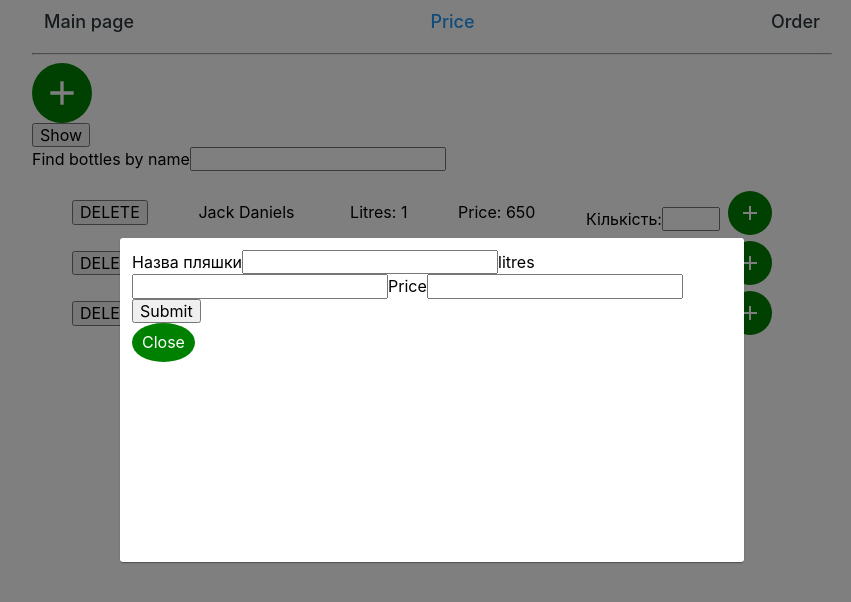
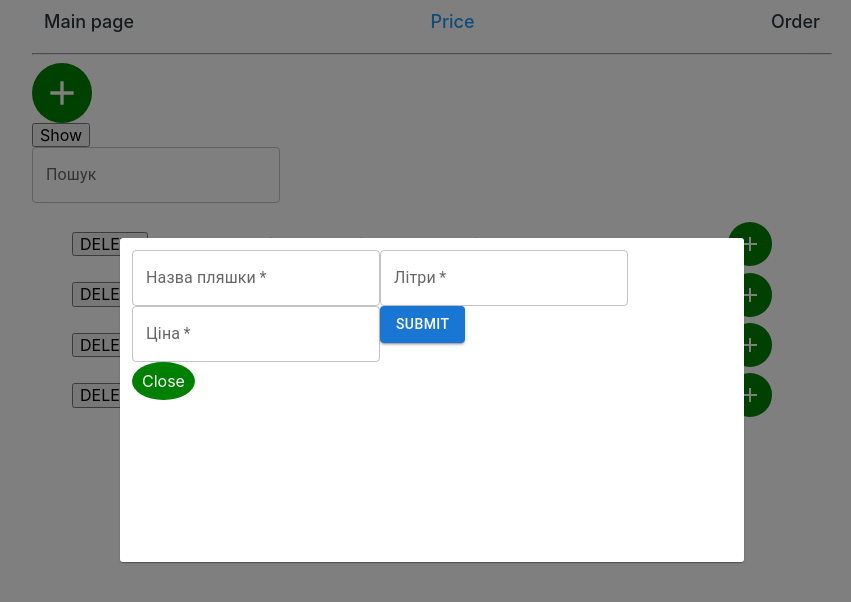
Before and after one commit to RomanPalna/findmybottle-app, a React (Create React App) app: page /price in a window 1280 px wide. Both pictures are taken after a click on the button 270 px from the left and 92 px from the top of the page. Shown: the top 602 px of the page, without its empty margins (208-1059 px from the left). Built offline with nearby package versions, Linux system fonts and the light colour scheme; data requests are answered from the project's data file.

Commit message:
inputs are fixed, add requirements

```diff
--- a/package.json
+++ b/package.json
@@ -4,6 +4,8 @@
   "version": "0.1.0",
   "private": true,
   "dependencies": {
+    "@emotion/react": "^11.5.0",
+    "@emotion/styled": "^11.3.0",
     "@mui/material": "^5.0.5",
     "@testing-library/jest-dom": "^5.14.1",
     "@testing-library/react": "^11.2.7",
--- a/src/components/AddList/Addlist.js
+++ b/src/components/AddList/Addlist.js
@@ -1,4 +1,5 @@
 import React, { useState } from 'react';
+import { TextField, Button } from '@mui/material';
 
 export default function AddList({ onSubmit }) {
   const [bottleName, setBottleName] = useState('');
@@ -31,36 +32,41 @@ export default function AddList({ onSubmit }) {
   return (
     <form className="form" onSubmit={nandleSubmit}>
       <label className="form-label">
-        Назва пляшки
-        <input
+        <TextField
           autoComplete="off"
+          label="Назва пляшки"
+          required={true}
           name="name"
           type="text"
           value={bottleName}
           onChange={handleChangeBottleName}
-        ></input>
+        ></TextField>
       </label>
 
       <label className="form-label">
-        litres
-        <input
+        <TextField
           name="litres"
+          label="Літри"
+          required={true}
           type="number"
           value={litr}
           onChange={handleChangeLitres}
-        ></input>
+        ></TextField>
       </label>
 
       <label className="form-label">
-        Price
-        <input
+        <TextField
           name="price"
+          label="Ціна"
+          required={true}
           type="number"
           value={price}
           onChange={handleChangePrice}
-        ></input>
+        ></TextField>
       </label>
-      <button type="submit">Submit</button>
+      <Button variant="contained" color="primary" type="submit">
+        Submit
+      </Button>
     </form>
   );
 }
--- a/src/components/BottleList/BottleList.js
+++ b/src/components/BottleList/BottleList.js
@@ -1,4 +1,5 @@
-import IconButton from '../IconButton';
+// import IconButton from '../IconButton';
+import Button from '@mui/material/Button';
 import './bottleList.css';
 
 export default function BottleList({ items, onDelete }) {
@@ -23,9 +24,14 @@ export default function BottleList({ items, onDelete }) {
             <p>Litres: {item.liters} </p>
             <p>Price: {item.price} </p>
             <p>Quantity: {item.quantity} </p>
-            <IconButton type="button" onClick={() => onDelete(item.id)}>
+            <Button
+              variant="contained"
+              color="error"
+              type="button"
+              onClick={() => onDelete(item.id)}
+            >
               Remove
-            </IconButton>
+            </Button>
           </li>
         ))}
       </ul>
--- a/src/components/Finder/Finder.js
+++ b/src/components/Finder/Finder.js
@@ -1,8 +1,14 @@
+import { TextField } from '@mui/material';
 export default function Finder({ value, onChange }) {
   return (
     <label>
-      Find bottles by name
-      <input type="text" value={value} onChange={onChange}></input>
+      <TextField
+        id="outlined-search"
+        label="Пошук"
+        type="search"
+        value={value}
+        onChange={onChange}
+      />
     </label>
   );
 }
--- a/whisky.json
+++ b/whisky.json
@@ -22,6 +22,13 @@
       "liters": "3",
       "price": "4500",
       "quantity": 0
+    },
+    {
+      "id": "_-yWahklZ",
+      "name": "Glenfiddich",
+      "liters": "0.7",
+      "price": "1200",
+      "quantity": 0
     }
   ]
 }
```
Also changed, not shown: 1 other file (tests, documents, lock files or other folders).
